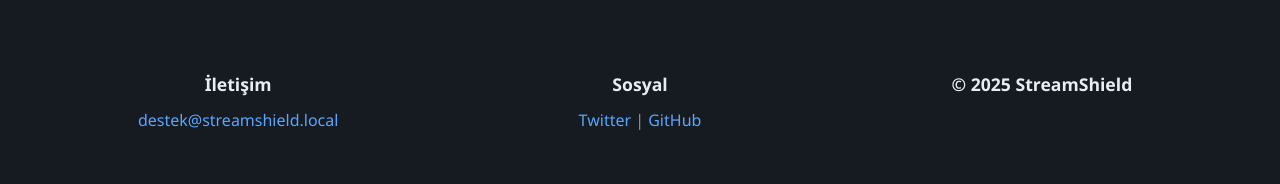
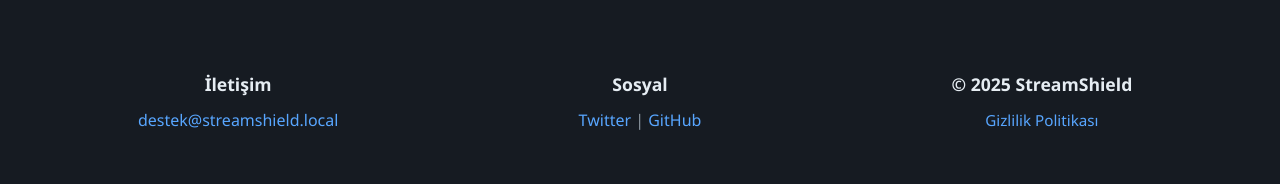
Before and after one commit to pozstudiox/stream-shield-website, a website: page public/index.html in a window 1280 px wide. Shown: the part 3970-4154 px from the top of the page. Drawn offline with Linux system fonts and the light colour scheme.

Commit message:
Update index.html

```diff
--- a/public/index.html
+++ b/public/index.html
@@ -170,8 +170,9 @@
       <h3>Sosyal</h3>
       <p><a href="#">Twitter</a> | <a href="#">GitHub</a></p>
     </div>
-      <div>
+    <div style="text-align: center;">
       <h3>© 2025 StreamShield</h3>
+      <p><a href="privacy.html" class="footer-privacy-link">Gizlilik Politikası</a></p>
     </div>
   </div>
 </footer>
```
Lines whose indentation alone changed are shown as unchanged.
